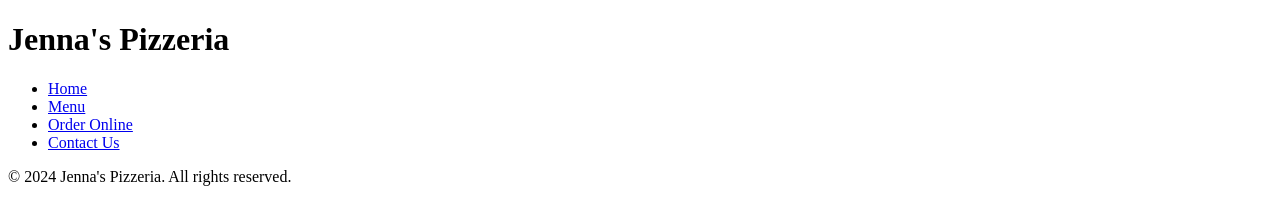
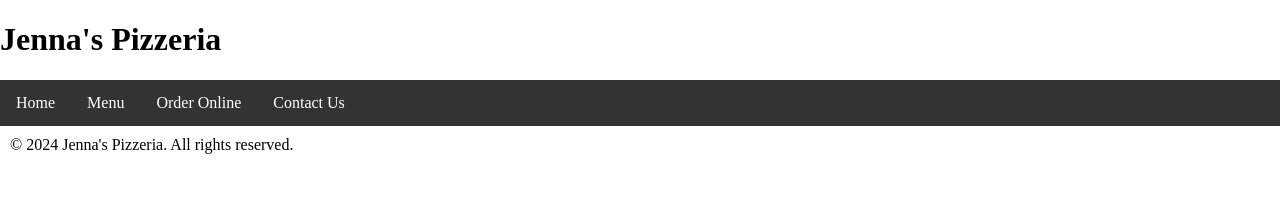
Before and after one commit to jennam98/Pizza-Order-App, a plain HTML site: page index.html in a window 1280 px wide. Drawn offline with Linux system fonts and the light colour scheme.

Commit message:
Nav Bar Style added

```diff
--- a/index.html
+++ b/index.html
@@ -4,6 +4,7 @@
     <meta charset="UTF-8">
     <meta name="viewport" content="width=device-width, initial-scale=1.0">
     <title>Jenna's Pizzeria</title>
+    <link rel="stylesheet" href="style/style.css">
 </head>
 <body>
     <header>
--- a/style/style.css
+++ b/style/style.css
@@ -0,0 +1,34 @@
+
+/* Nav Bar CSS taken from W3Schools */
+body {
+  margin: 0;
+  padding: 0;
+}
+
+h2, p {
+  margin: 10px;
+}
+
+ul {
+  list-style-type: none;
+  margin: 0;
+  padding: 0;
+  overflow: hidden;
+  background-color: #333333;
+}
+
+ul li {
+  float: left;
+}
+
+ul li a {
+  display: block;
+  color: white;
+  text-align: center;
+  padding: 14px 16px;
+  text-decoration: none;
+}
+
+ul li a:hover {
+  background-color: #111111;
+}
```
